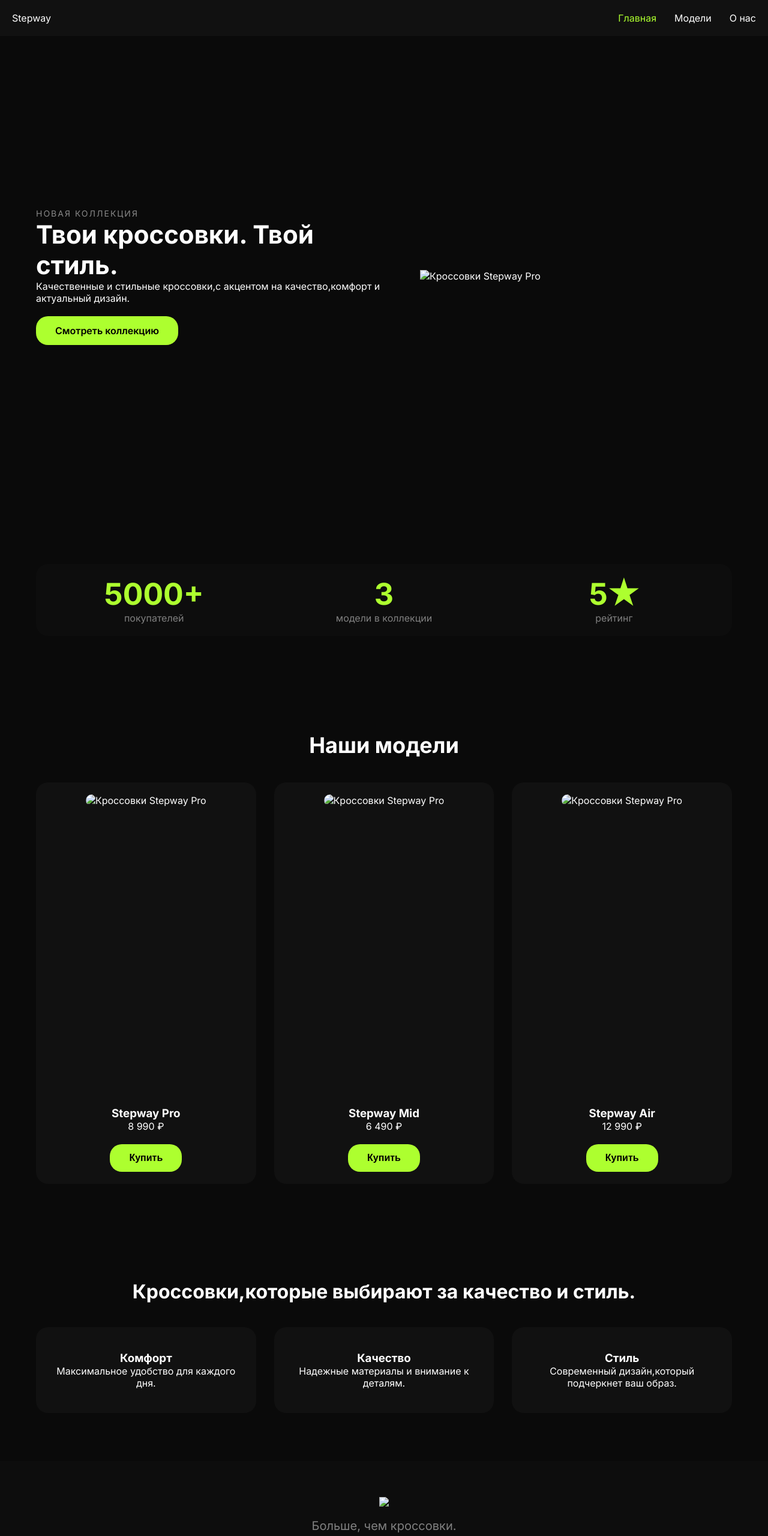
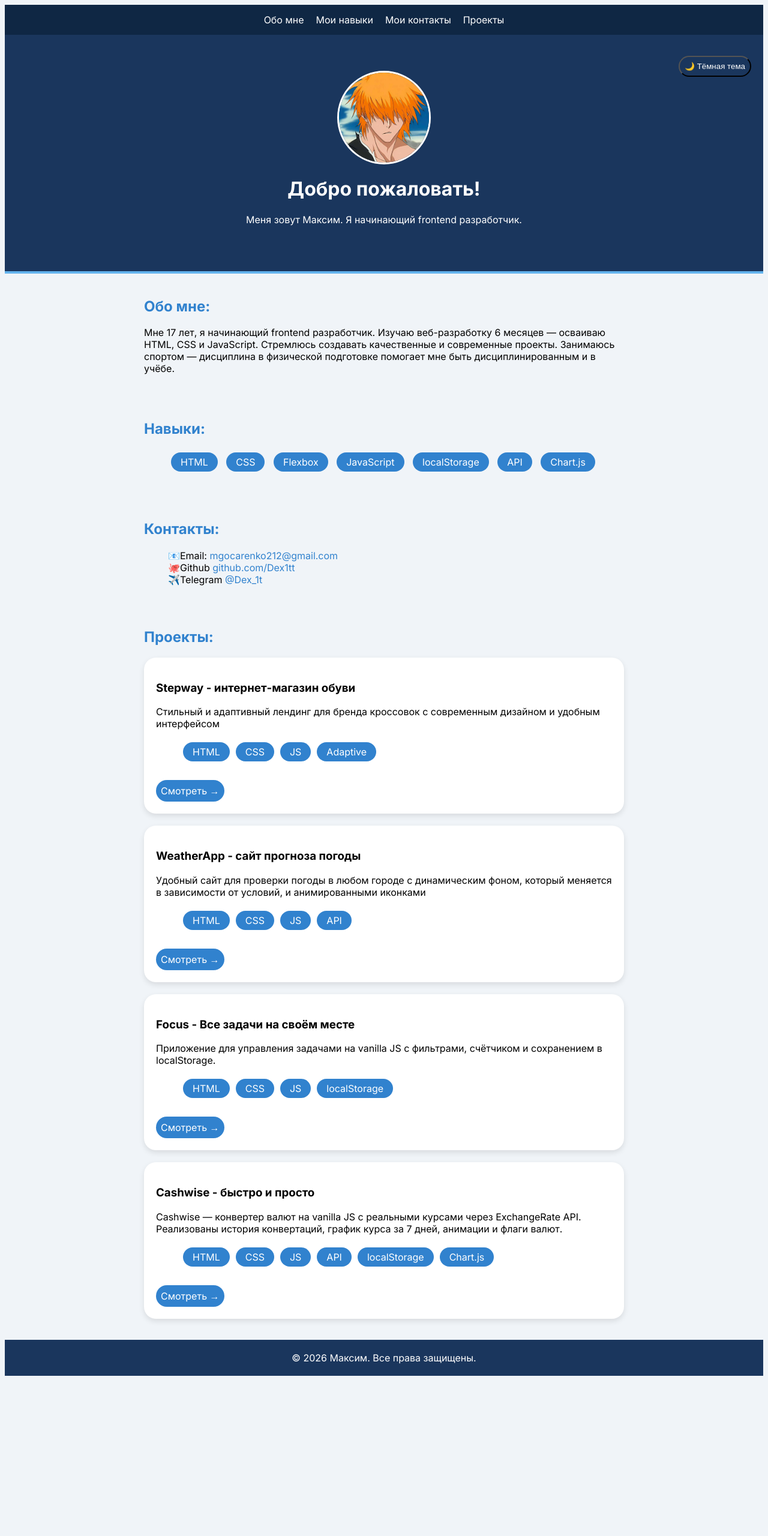
Before and after one commit to Dex1tt/Portfolio, a plain HTML site: page index.html in a window 1280 px wide. Shown: the top 2560 px of the page at 60% size. After the commit the page ends 2301 px from the top, so only its background shows below. Drawn offline with Linux system fonts and the light colour scheme.

Commit message:
Add files via upload

```diff
--- a/index.html
+++ b/index.html
@@ -1,129 +1,157 @@
 <!DOCTYPE html>
-<html lang="ru">
+<html lang="en">
 <head>
     <meta charset="UTF-8">
+    <title>Моя визитка</title>
     <meta name="viewport" content="width=device-width, initial-scale=1.0">
-    <title>Stepway - Магазин стильных кроссовок</title>
-    <link rel="stylesheet" href="style.css">
-    <link rel="preconnect" href="https://fonts.googleapis.com">
-    <link rel="preconnect" href="https://fonts.gstatic.com" crossorigin>
-    <link href="https://fonts.googleapis.com/css2?family=Inter:ital,opsz,wght@0,14..32,100..900;1,14..32,100..900&display=swap" rel="stylesheet">
-    <link rel="icon" href="logo.jpg">
+    <link rel="stylesheet" href="main.css">
+    <link href="https://fonts.googleapis.com/css2?family=Inter:wght@400;700&display=swap" rel="stylesheet">
 </head>
 <body>
-    <nav class="navbar">
-        <div class="logo">
-            Stepway
-        </div>
-        <button class="burger" id="burger">☰</button>
-        <ul class="nav-links" id="nav-links">
+    <nav>
+    <a href="#about">Обо мне</a>
+    <a href="#skills">Мои навыки</a>
+    <a href="#contacts">Мои контакты</a>
+    <a href="#projects">Проекты</a>
+    </nav>
+    <header>
+    <img src="avatar.jpg" alt="Максим" class="avatar">
+        <h1>
+            Добро пожаловать!
+        </h1>
+        <p>
+            Меня зовут Максим. Я начинающий frontend разработчик.
+        </p>
+        <button id="theme-btn">🌙 Тёмная тема</button>
+    </header>
+    <main>
+    <section class="about" id="about">
+        <h2>Обо мне:</h2>
+        <p>
+            Мне 17 лет, я начинающий frontend разработчик.
+            Изучаю веб-разработку 6 месяцев — осваиваю HTML, CSS и JavaScript.
+            Стремлюсь создавать качественные и современные проекты.
+            Занимаюсь спортом — дисциплина в физической подготовке
+            помогает мне быть дисциплинированным и в учёбе.
+        </p>
+    </section>
+    <section class="skills" id="skills">
+        <h2>Навыки:</h2>
+        <ul>
+            <li>HTML</li>
+            <li>CSS</li>
+            <li>Flexbox</li>
+            <li>JavaScript</li>
+            <li>localStorage</li>
+            <li>API</li>
+            <li>Chart.js</li>
+        </ul>
+    </section>
+    <section class="contacts" id="contacts">
+        <h2>Контакты:</h2>
+        <ul>
+        <li>📧Email:
+            <a href="mailto:mgocarenko212@gmail.com">mgocarenko212@gmail.com</a>
+        </li>
+        <li>🐙Github
+            <a href="https://github.com/Dex1tt" target="_blank">github.com/Dex1tt</a>
+        </li>
+        <li>✈️Telegram
+             <a href="https://t.me/Dex_1t">@Dex_1t</a>
+        </li>
+        </ul>
+    </section>
+    <section class="projects" id="projects">
+        <h2>Проекты:</h2>
+        <div class="projects-grid">
+            <div class="project-card">
+            <h3>Stepway - интернет-магазин обуви </h3>
+            <p>Cтильный и адаптивный лендинг для бренда кроссовок с современным дизайном и удобным интерфейсом</p>
+                <ul>
                     <li>
-                <a href="#">Главная</a>
+                        HTML
                     </li>
                     <li>
-                <a href="#models">Модели</a>
+                        CSS
                     </li>
                     <li>
-                <a href="#features">О нас</a>
+                        JS
+                    </li>
+                    <li>
+                        Adaptive
                     </li>
                 </ul>
-    </nav>
-    <section class="hero">
-        <div class="hero-text">
-            <span>Новая коллекция</span>
-            <h1>Твои кроссовки. Твой стиль.</h1>
-            <p>Качественные и стильные кроссовки,с акцентом на качество,комфорт и актуальный дизайн.</p>
-            <a href="#models" class="btn">Смотреть коллекцию</a>
+                <a href="https://dex1tt.github.io/Stepway-Landing-Page/" class="project-link">Смотреть →</a>
             </div>
-            <div class="hero-image">
-                <img src="gr.snk.jpg" alt="Кроссовки Stepway Pro">
+            <div class="project-card">
+            <h3>WeatherApp - сайт прогноза погоды</h3>
+            <p>Удобный сайт для проверки погоды в любом городе с динамическим фоном, который меняется в зависимости от условий, и анимированными иконками</p>
+                <ul>
+                    <li>
+                        HTML
+                    </li>
+                    <li>
+                        CSS
+                    </li>
+                    <li>
+                        JS
+                    </li>
+                    <li>
+                        API
+                    </li>
+                </ul>
+                <a href="https://dex1tt.github.io/weather-app/" class="project-link">Смотреть →</a>
             </div>
-    </section>
-    <section class="stats">
-        <div class="stats-grid">
-        <div class="stat-item">
-            <h2>5000+</h2>
-            <p>покупателей</p>
+            <div class="project-card">
+            <h3>Focus - Все задачи на своём месте </h3>
+            <p>Приложение для управления задачами на vanilla JS с фильтрами, счётчиком и сохранением в localStorage.</p>
+                <ul>
+                    <li>
+                        HTML
+                    </li>
+                    <li>
+                        CSS
+                    </li>
+                    <li>
+                        JS
+                    </li>
+                    <li>
+                        localStorage
+                    </li>
+                </ul>
+                <a href="https://dex1tt.github.io/todo-app/" class="project-link">Смотреть →</a>
             </div>
-        <div class="stat-item">
-            <h2>3</h2>
-            <p>модели в коллекции</p>
-        </div>
-        <div class="stat-item">
-            <h2>5★</h2>
-            <p>рейтинг</p>
+             <div class="project-card">
+            <h3>Cashwise - быстро и просто</h3>
+            <p>Cashwise — конвертер валют на vanilla JS с реальными курсами через ExchangeRate API. Реализованы история конвертаций, график курса за 7 дней, анимации и флаги валют.</p>
+                <ul>
+                    <li>
+                        HTML
+                    </li>
+                    <li>
+                        CSS
+                    </li>
+                    <li>
+                        JS
+                    </li>
+                    <li>
+                        API
+                    </li>
+                    <li>
+                        localStorage
+                    </li>
+                    <li>
+                        Chart.js
+                    </li>
+                </ul>
+                <a href="https://dex1tt.github.io/currency-app/" class="project-link">Смотреть →</a>
             </div>
         </div>
     </section>
-    <section class="models" id="models">
-        <h2>Наши модели</h2>
-        <div class="models-grid">
-            <div class="models-card">
-                <div class="card-img">
-                <img src="gr.snk.jpg" loading="lazy"  alt="Кроссовки Stepway Pro">
-                </div>
-                <h3 class="models-text">Stepway Pro</h3>
-                <p>8 990 ₽</p>
-                <button class="btn btn-buy">Купить</button>
-            </div>
-            <div class="models-card">
-                <div class="card-img">
-                <img src="pi.snk.jpg" loading="lazy"  alt="Кроссовки Stepway Pro">
-                </div>
-                <h3 class="models-text">Stepway Mid</h3>
-                <p>6 490 ₽</p>
-                <button class="btn btn-buy">Купить</button>
-            </div>
-            <div class="models-card">
-                <div class="card-img">
-                <img src="bl.snk.jpg" loading="lazy"  alt="Кроссовки Stepway Pro">
-                </div>
-                <h3 class="models-text">Stepway Air</h3>
-                <p>12 990 ₽</p>
-                <button class="btn btn-buy">Купить</button>
-            </div>
-        </div>
-    </section>
-    <section class="features" id="features">
-        <h2>Кроссовки,которые выбирают
-            за качество и стиль.
-        </h2>
-        <div class="feature-grid">
-            <div class="feature-card">
-                <h3>Комфорт</h3>
-                <p>Максимальное удобство для каждого дня.</p>
-            </div>
-            <div class="feature-card">
-                <h3>Качество</h3>
-                <p>Надежные материалы и внимание к деталям.</p>
-            </div>
-            <div class="feature-card">
-                <h3>Стиль</h3>
-                <p>Современный дизайн,который подчеркнет ваш образ.</p>
-            </div>
-        </div>
-    </section>
-    <footer class="footer">
-    <img src="logo.jpg" loading="lazy"  class="footer-logo">
-    <p class="footer-slogan">Больше, чем кроссовки.</p>
-    <div class="footer-links">
-        <a href="#">Главная</a>
-        <a href="#models">Модели</a>
-        <a href="#features">О нас</a>
-        <a href="#">Instagram</a>
-        <a href="#">Telegram</a>
-    </div>
-    <p class="footer-copy">© 2025 Stepway</p>
+    </main>
+    <footer>
+        © 2026 Максим. Все права защищены.
     </footer>
-<div class="modal" id="modal">
-    <div class="modal-content">
-        <button class="btn-close" id="btn-close">✕</button>
-        <h3>Оставить заявку</h3>
-        <input type="text" placeholder="Ваше имя">
-        <input type="tel" placeholder="Ваш телефон">
-        <button class="btn">Отправить</button>
-    </div>
-</div>
     <script src="script.js"></script>
 </body>
 </html>
--- /dev/null
+++ b/main.css
@@ -0,0 +1,225 @@
+html {
+    scroll-behavior: smooth;
+}
+body {
+    background-color: #f0f4f8;
+    font-family: 'Inter', sans-serif;
+    /* user-select: none; */
+}
+header {
+    background-color: #1a365d;
+    color: white;
+    text-align: center;
+    padding: 60px 20px;
+    position: relative;
+    border-bottom: 4px solid #63b3ed;
+}
+h2 {
+    color: #3182ce;
+}
+.about,.skills,.contacts {
+    padding: 20px 20px;
+    max-width: 800px;
+    margin: 0 auto;
+}
+ul {
+    list-style: none;
+}
+a {
+    text-decoration: none;
+    color: #3182ce;
+}
+footer {
+    background-color: #1a365d;;
+    color: white;
+    text-align: center;
+    padding: 20px;
+}
+.skills li {
+    display: inline-block;
+    background-color: #3182ce;
+    color: white;
+    padding: 6px 16px;
+    border-radius: 20px;
+    margin: 5px;
+}
+body.dark {
+    background-color: #0f0f0f;
+    color: #ffffff;
+}
+body.dark header {
+    background-color: #1a1a1a;
+    border-bottom: 4px solid #dd6b20;
+}
+body.dark footer {
+    background-color: #1a1a1a;
+}
+body.dark .skills li {
+    background-color: #dd6b20;
+}
+body.dark h2 {
+    color: #dd6b20;
+}
+#theme-btn {
+    background: transparent;
+    color: white;
+    padding: 8px;
+    border-radius: 20px;
+    margin-top: 15px;
+    position: absolute;
+    top: 20px;
+    right: 20px;
+}
+#theme-btn:hover {
+    border: 2px solid white;
+    cursor: pointer;
+}
+.about, .skills, .contacts {
+     opacity: 0;
+     transform: translateY(30px);
+     transition: opacity 0.6s, transform 0.6s;
+}
+.about.visible, .skills.visible, .contacts.visible {
+    opacity: 1;
+    transform: translateY(0);
+}
+.avatar {
+    max-width: 150px;
+    border-radius: 50%;
+    margin: 0 auto 15px;
+    display: block;
+    object-fit: cover;
+    border: 3px solid white;
+}
+body.dark .avatar {
+    border: 3px solid #dd6b20;
+}
+@keyframes fadeIn {
+    from {
+        opacity: 0;
+        transform: translateY(-20px);
+    }
+    to {
+        opacity: 1;
+        transform: translateY(0)
+    }
+}
+header h1 {
+    animation: fadeIn 1s ease;
+    animation-fill-mode: both;
+}
+header p {
+    animation: fadeIn 1s ease;
+    animation-delay: 0.3s;
+    animation-fill-mode: both;
+}
+nav {
+     background-color: #0f2744;
+    display: flex;
+    flex-direction: row;
+    justify-content: center;
+    gap: 20px;
+    padding: 15px 20px;
+    position: sticky;
+    top: 0;
+    z-index: 1;
+}
+nav a {
+    color: white;
+    transition: color 0.3s;
+}
+body.dark nav {
+   background-color: #0a0a0a;
+}
+nav a:hover {
+    color: #3182ce;
+    text-decoration: underline;
+}
+.projects {
+    padding: 15px 20px;
+    max-width: 800px;
+    margin: 0 auto;
+}
+.project-card {
+    background-color: white;
+    box-shadow: 0 4px 10px rgba(0, 0, 0, 0.1);
+    border-radius: 20px;
+    padding: 20px;
+    margin-bottom: 20px;
+}
+.project-card ul {
+    list-style: none;
+    display: flex;
+    flex-direction: row;
+}
+.project-card li {
+    display: inline-block;
+    background-color: #3182ce;
+    color: white;
+    padding: 6px 16px;
+    border-radius: 20px;
+    margin: 5px;
+}
+body.dark .project-card {
+    background-color: #0a0a0a;
+    color: white;
+}
+body.dark .project-card li {
+    background-color: #dd6b20;
+}
+body.dark .project-card h3 {
+    color: #dd6b20;
+}
+.project-link {
+    background-color:#3182ce;
+    color: white;
+    padding: 8px;
+    border-radius: 20px;
+    display: inline-block;
+    margin-top: 10px;
+}
+.project-link:hover {
+    background-color: #2c5282;
+}
+body.dark .project-link {
+    background-color: #dd6b20;
+}
+body.dark .project-link:hover {
+    background-color: #9c4a00;
+}
+@media (max-width: 768px) {
+    .project-card ul {
+        flex-wrap: wrap;
+    }
+
+    .project-card li {
+        font-size: 13px;
+        padding: 5px 12px;
+    }
+
+    .skills li {
+        font-size: 13px;
+        padding: 5px 12px;
+    }
+
+    h1 {
+        font-size: 22px;
+    }
+
+    h2 {
+        font-size: 18px;
+    }
+
+    .avatar {
+        max-width: 110px;
+    }
+
+    .project-link {
+        width: 100%;
+        text-align: center;
+    }
+
+    footer {
+        font-size: 13px;
+    }
+}
--- a/script.js
+++ b/script.js
@@ -1,59 +1,22 @@
-const sections = document.querySelectorAll('section');
-sections.forEach(function(section) {
-    section.classList.add('hidden-section');
-});
-const observer = new IntersectionObserver(function(entries){
-    entries.forEach(function(entry){
+const button = document.getElementById('theme-btn')
+button.addEventListener('click', function() {
+    document.body.classList.toggle('dark')
+
+ if (document.body.classList.contains('dark')) {
+    button.textContent = '☀️ Светлая тема'
+ }
+ else {
+    button.textContent = '🌙 Тёмная тема'
+ }
+ })
+const sections = document.querySelectorAll('.about, .skills, .contacts')
+const observer = new IntersectionObserver(function(entries) {
+    entries.forEach(function(entry) {
         if (entry.isIntersecting) {
-            entry.target.classList.add('visible');
-        }
-    })
-}, { threshold: 0.1 });
-sections.forEach(function(section){
-    observer.observe(section);
-});
-const btnBurger = document.getElementById('burger')
-const navLinks = document.getElementById('nav-links')
-btnBurger.addEventListener('click', function(){
-    navLinks.classList.toggle('open')
-})
-navLinks.querySelectorAll('a').forEach(link => {
-    link.addEventListener('click', function(){
-        navLinks.classList.remove('open')
-    })
-})
-const navObserver = new IntersectionObserver(function(entries){
-    entries.forEach(function(entry){
-        if (entry.isIntersecting) {
-            document.querySelectorAll('.nav-links a').forEach(a => {
-                a.classList.remove('active')
-            })
-            const id = entry.target.id
-            const activeLink = document.querySelector(`.nav-links a[href="#${id}"]`)
-            if (activeLink) activeLink.classList.add('active')
+            entry.target.classList.add('visible')
         }
     })
 })
-sections.forEach(section => navObserver.observe(section))
-const buyBtn = document.querySelectorAll('.btn-buy')
-const modal = document.getElementById('modal')
-const closeBtn = document.getElementById('btn-close')
-buyBtn.forEach(btn => {
-    btn.addEventListener('click', function(){
-        modal.classList.add('open')
-    })
+sections.forEach(function(section) {
+    observer.observe(section)
 })
-closeBtn.addEventListener("click", function(){
-    modal.classList.remove('open')
-})
-modal.addEventListener('click', function(){
-      if (event.target === modal) {
-        modal.classList.remove('open')
-    }
-})
-const inputs = document.querySelectorAll('.modal-content input')
-inputs[0].addEventListener('keydown', function(event){
-    if (event.key === 'Enter') {
-        inputs[1].focus()
-    }
-})
```
Lines whose indentation alone changed are shown as unchanged.
